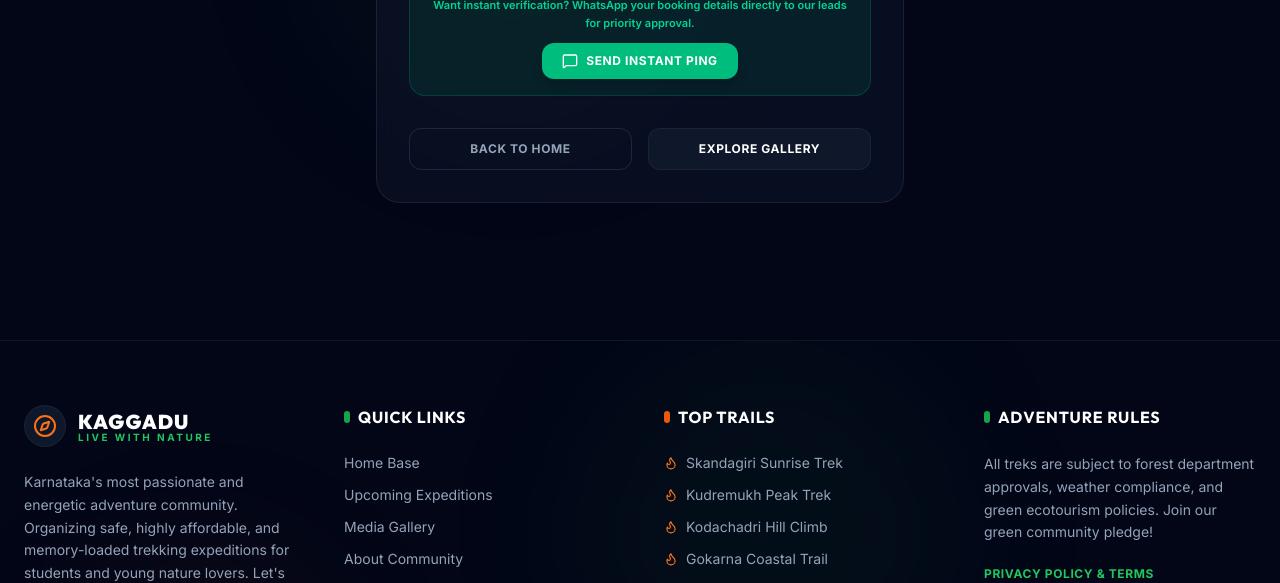
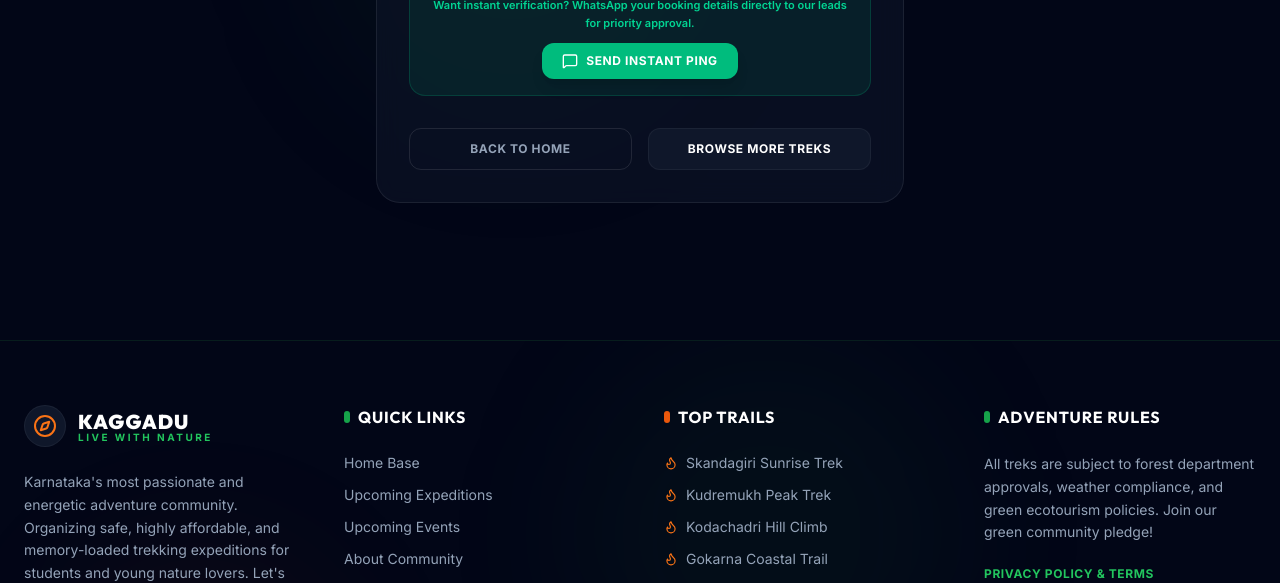
Before and after one commit to mrangaswamy061/Kaggadu-, a React (Vite) app in the folder frontend/: page /booking-confirmation in a window 1280 px wide. Shown: the part 460-1043 px from the top of the page. Built offline with nearby package versions, Linux system fonts and the light colour scheme; no server answers.

Commit message:
feat: Remove photos and reels gallery page and hide admin panel links

```diff
--- a/frontend/src/App.jsx
+++ b/frontend/src/App.jsx
@@ -7,7 +7,6 @@ import Home from './pages/Home';
 import TrekDetails from './pages/TrekDetails';
 import Booking from './pages/Booking';
 import BookingConfirmation from './pages/BookingConfirmation';
-import Gallery from './pages/Gallery';
 import AdminDashboard from './pages/AdminDashboard';
 import PrivacyPolicy from './pages/PrivacyPolicy';
 
@@ -26,7 +25,6 @@ export default function App() {
             <Route path="/trek/:id" element={<TrekDetails />} />
             <Route path="/booking" element={<Booking />} />
             <Route path="/booking-confirmation" element={<BookingConfirmation />} />
-            <Route path="/gallery" element={<Gallery />} />
             <Route path="/admin" element={<AdminDashboard />} />
             <Route path="/privacy" element={<PrivacyPolicy />} />
 
--- a/frontend/src/components/BottomNavigation.jsx
+++ b/frontend/src/components/BottomNavigation.jsx
@@ -22,9 +22,7 @@ export default function BottomNavigation() {
   // Update active state based on scroll position if on home page
   useEffect(() => {
     if (location.pathname !== '/') {
-      if (location.pathname === '/gallery') {
-        setActiveSection('gallery');
-      } else if (location.pathname === '/admin') {
+      if (location.pathname === '/admin') {
         setActiveSection('admin');
       } else {
         setActiveSection('');
@@ -104,17 +102,6 @@ export default function BottomNavigation() {
           <span className="text-[9px] font-sans font-black uppercase mt-1">Treks</span>
         </button>
 
-        {/* Gallery */}
-        <Link
-          to="/gallery"
-          className={`flex flex-col items-center justify-center w-12 h-full text-center focus:outline-none transition-colors duration-200 ${
-            activeSection === 'gallery' ? 'text-orange-500 scale-105' : 'text-mountain-450 hover:text-mountain-200'
-          }`}
-        >
-          <Image className="w-5 h-5 shrink-0" />
-          <span className="text-[9px] font-sans font-black uppercase mt-1">Gallery</span>
-        </Link>
-
         {/* Events */}
         <button
           onClick={(e) => handleNavClick('upcoming-events', e)}
@@ -124,6 +111,17 @@ export default function BottomNavigation() {
         >
           <Calendar className="w-5 h-5 shrink-0" />
           <span className="text-[9px] font-sans font-black uppercase mt-1">Events</span>
+        </button>
+
+        {/* Community */}
+        <button
+          onClick={(e) => handleNavClick('testimonials', e)}
+          className={`flex flex-col items-center justify-center w-12 h-full text-center focus:outline-none transition-colors duration-200 cursor-pointer ${
+            activeSection === 'community' ? 'text-orange-500 scale-105' : 'text-mountain-450 hover:text-mountain-200'
+          }`}
+        >
+          <Heart className="w-5 h-5 shrink-0" />
+          <span className="text-[9px] font-sans font-black uppercase mt-1">Vibe</span>
         </button>
 
         {/* Contact */}
@@ -137,20 +135,6 @@ export default function BottomNavigation() {
           <span className="text-[9px] font-sans font-black uppercase mt-1">Contact</span>
         </button>
 
-        {/* Admin Dashboard (Shortcut visible only if logged in or clicked) */}
-        {isAdmin && (
-          <Link
-            to="/admin"
-            className={`flex flex-col items-center justify-center w-12 h-full text-center focus:outline-none transition-colors duration-200 ${
-              activeSection === 'admin' ? 'text-orange-500 scale-105' : 'text-mountain-450 hover:text-mountain-200'
-            }`}
-            title="Admin Console"
-          >
-            <Shield className="w-5 h-5 shrink-0 text-orange-500 animate-pulse" />
-            <span className="text-[9px] font-sans font-black uppercase mt-1">Admin</span>
-          </Link>
-        )}
-
       </div>
     </nav>
   );
--- a/frontend/src/components/Footer.jsx
+++ b/frontend/src/components/Footer.jsx
@@ -87,9 +87,9 @@ export default function Footer() {
                 </button>
               </li>
               <li>
-                <Link to="/gallery" className="text-mountain-400 hover:text-orange-500 transition-colors block">
-                  Media Gallery
-                </Link>
+                <button onClick={() => handleScrollTo('upcoming-events')} className="text-mountain-400 hover:text-orange-500 transition-colors cursor-pointer text-left">
+                  Upcoming Events
+                </button>
               </li>
               <li>
                 <button onClick={() => handleScrollTo('about')} className="text-mountain-400 hover:text-orange-500 transition-colors cursor-pointer">
--- a/frontend/src/components/Navbar.jsx
+++ b/frontend/src/components/Navbar.jsx
@@ -69,7 +69,6 @@ export default function Navbar() {
     { label: 'Home', type: 'scroll', target: 'hero' },
     { label: 'Upcoming Treks', type: 'scroll', target: 'treks' },
     { label: 'Event Calendar', type: 'scroll', target: 'upcoming-events' },
-    { label: 'Gallery', type: 'link', path: '/gallery' },
     { label: 'About Us', type: 'scroll', target: 'about' },
     { label: 'Testimonials', type: 'scroll', target: 'testimonials' },
     { label: 'Contact', type: 'scroll', target: 'contact' },
@@ -119,27 +118,6 @@ export default function Navbar() {
               </li>
             ))}
           </ul>
-
-          <div className="h-5 w-px bg-white/10"></div>
-
-          {/* User Controls (Admin Panel showing only if logged in) */}
-          {isAdmin && (
-            <div className="flex items-center gap-3">
-              <Link
-                to="/admin"
-                className="px-4 py-2 text-xs font-bold uppercase tracking-wider text-orange-500 border border-orange-500/30 rounded-full bg-orange-500/10 hover:bg-orange-500 hover:text-white transition-all duration-300"
-              >
-                Admin Panel
-              </Link>
-              <button
-                onClick={handleLogout}
-                className="p-2 rounded-full border border-white/5 bg-red-500/10 text-red-500 hover:bg-red-500 hover:text-white transition-all duration-300 cursor-pointer"
-                title="Logout"
-              >
-                <LogOut className="w-4 h-4" />
-              </button>
-            </div>
-          )}
         </div>
 
         {/* Mobile Toggle - Removed since we use sticky Bottom Navigation */}
--- a/frontend/src/pages/BookingConfirmation.jsx
+++ b/frontend/src/pages/BookingConfirmation.jsx
@@ -91,10 +91,10 @@ export default function BookingConfirmation() {
               Back to Home
             </Link>
             <Link
-              to="/gallery"
+              to="/"
               className="flex-1 py-3 text-center text-xs font-black uppercase tracking-wider text-white bg-mountain-900 border border-white/5 rounded-xl hover:bg-mountain-850 transition duration-300"
             >
-              Explore Gallery
+              Browse More Treks
             </Link>
           </div>
 
```
